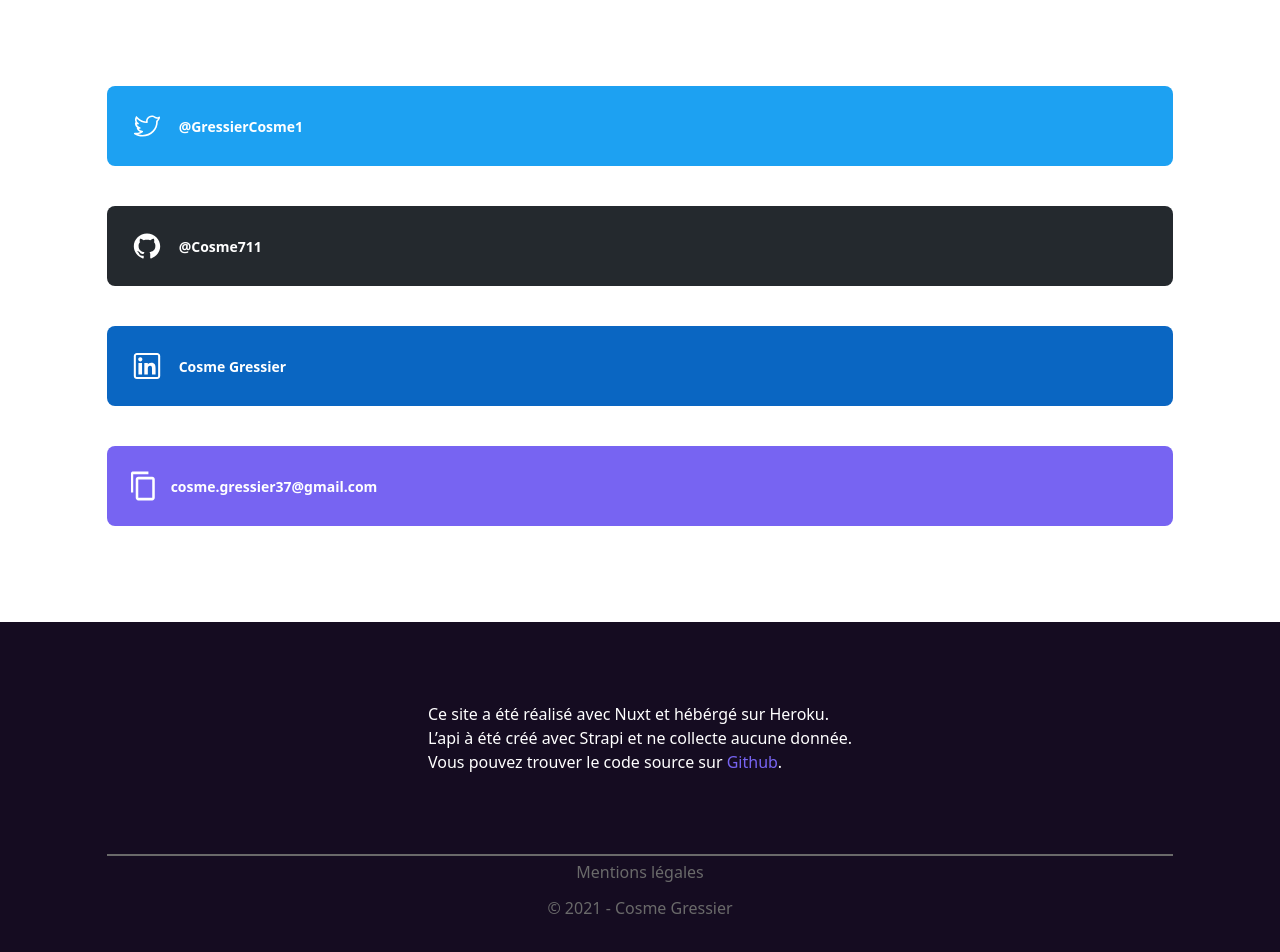
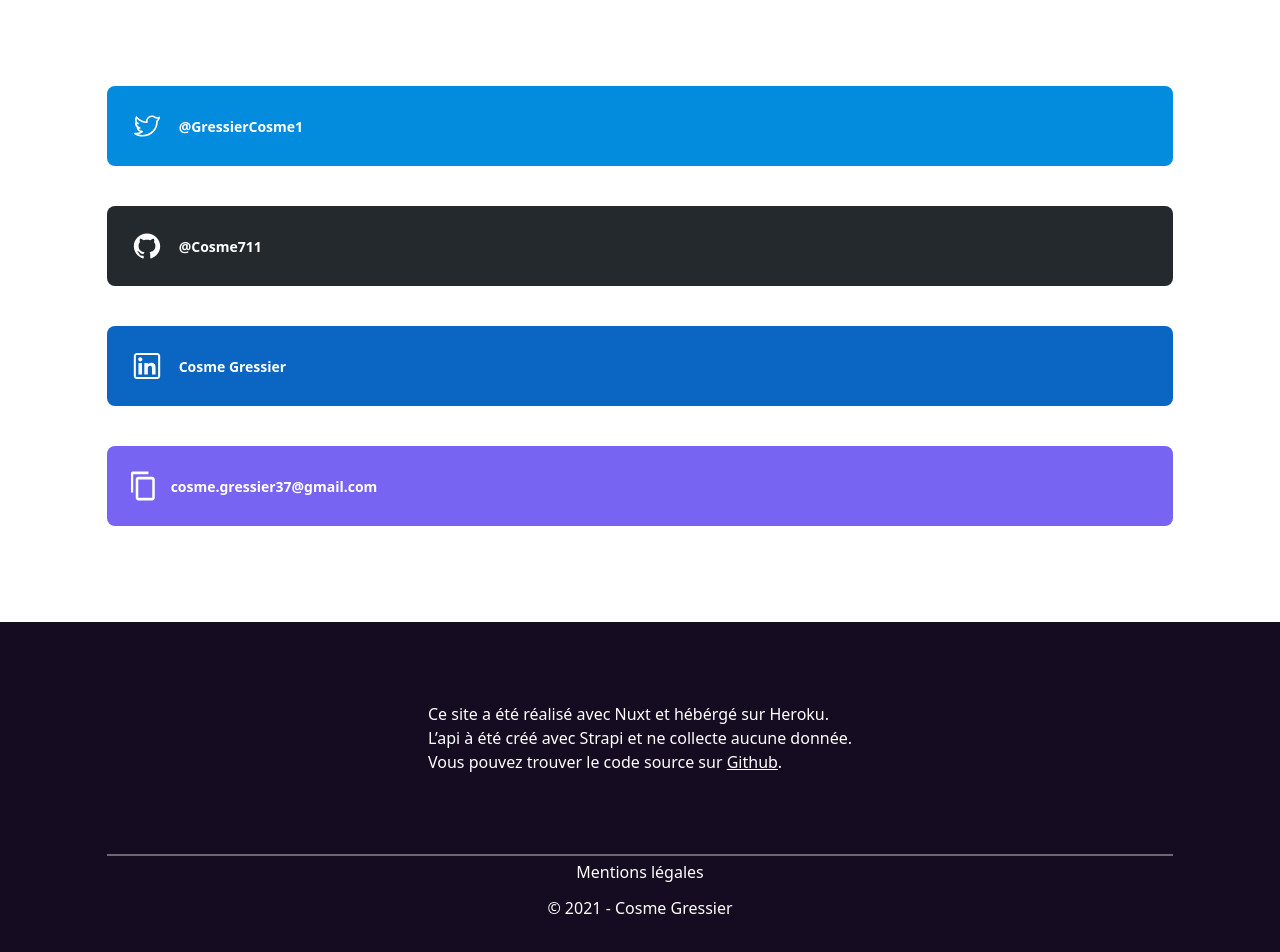
Before and after one commit to Cosme711/portfolio, a Nuxt app: page / in a window 1280 px wide. Shown: the part 4218-5170 px from the top of the page. Built offline with nearby package versions, Linux system fonts and the light colour scheme; no server answers.

Commit message:
Update details

```diff
--- a/components/Footer/Footer.vue
+++ b/components/Footer/Footer.vue
@@ -1,9 +1,9 @@
 <template>
     <div class="bg-black">
         <div class="py-20 w-10/12 m-auto 5:w-auto flex justify-center">
-            <p class="text-white">Ce site a été réalisé avec Nuxt et hébérgé sur Heroku.<br/>L’api à été créé avec Strapi et ne collecte aucune donnée.<br/>Vous pouvez trouver le code source sur <a class="text-purple" href="https://github.com/Cosme711/portfolio" target="_blank" rel="noreferrer">Github</a>.</p>
+            <p class="text-white">Ce site a été réalisé avec Nuxt et hébérgé sur Heroku.<br/>L’api à été créé avec Strapi et ne collecte aucune donnée.<br/>Vous pouvez trouver le code source sur <a class="underline" href="https://github.com/Cosme711/portfolio" target="_blank" rel="noreferrer">Github</a>.</p>
         </div>
-        <div class="pb-10 py-1 w-10/12 6:w-8/12 m-auto flex text-center 4:justify-between flex-col 4:flex-row text-gray-midlle border-t-2 border-gray-midlle">
+        <div class="pb-10 py-1 w-10/12 6:w-8/12 m-auto flex text-center 4:justify-between flex-col 4:flex-row text-white border-t-2 border-gray-midlle">
             <p>Mentions légales</p>
             <p class="mt-3 4:mt-0">© 2021 - Cosme Gressier</p>
         </div>
--- a/components/Projects/Card.vue
+++ b/components/Projects/Card.vue
@@ -21,7 +21,7 @@
                 <div>
                     <a class="px-3 3:px-5 py-2 inline-flex items-center bg-purple rounded-full" :href="project.github" target="_blank" rel="noreferrer">
                         <img src="~/assets/icons/Github_Logo.svg" class="w-5" alt="Github Logo" width="40" height="33">
-                        <p class="text-sm 3:text-lg ml-1 3:ml-3 text-white font-ubuntu ">Github</p>
+                        <p class="text-sm font-bold 3:text-lg ml-1 3:ml-3 text-white font-ubuntu ">Github</p>
                     </a>
                 </div>
                 <div class="text-sm 6:text-base 8:text-sm flex items-center text-gray">
--- a/components/Slider/Slider.vue
+++ b/components/Slider/Slider.vue
@@ -9,7 +9,7 @@
         </div>
     </div>
     <Hooper style="height: auto" class="outline-none" ref="slider" :settings="hooperSettings">
-        <Slide v-for="slide in sliderData" :key="slide.id">
+        <Slide v-for="slide in sliderData" :key="slide.id" aria-hidden="true">
             <a :href="slide.link" @click="clickSlide" target="_blank" rel="noreferrer">
                 <img
                     :src="slide.screenshot[0].url"
--- a/nuxt.config.js
+++ b/nuxt.config.js
@@ -45,15 +45,6 @@ export default {
       ogDescription: 'Développeur Web Freelance spécialisé Vuejs, Nuxt, JavaScript, Strapi, Sass & Tailwindcss.',
       ogSiteName: 'Cosme Gressier - Développeur Web Freelance Vuejs',
       ogHost: 'https://www.cosme-gressier.com/'
-    },
-    workbox: {
-      strategyPlugins: [{
-        use: 'Expiration',
-        config: {
-          maxEntries: 30,
-          maxAgeSeconds: 31536000
-        }
-      }]
     }
   },
 
--- a/tailwind.config.js
+++ b/tailwind.config.js
@@ -21,7 +21,7 @@ module.exports = {
         midlle: '#6A6A6A',
         white: '#F4F4F4'
       },
-      twitter: '#1DA1F2',
+      twitter: '#038BDE',
       github: '#24292E',
       linkedin: '#0A66C2'
     },
```
